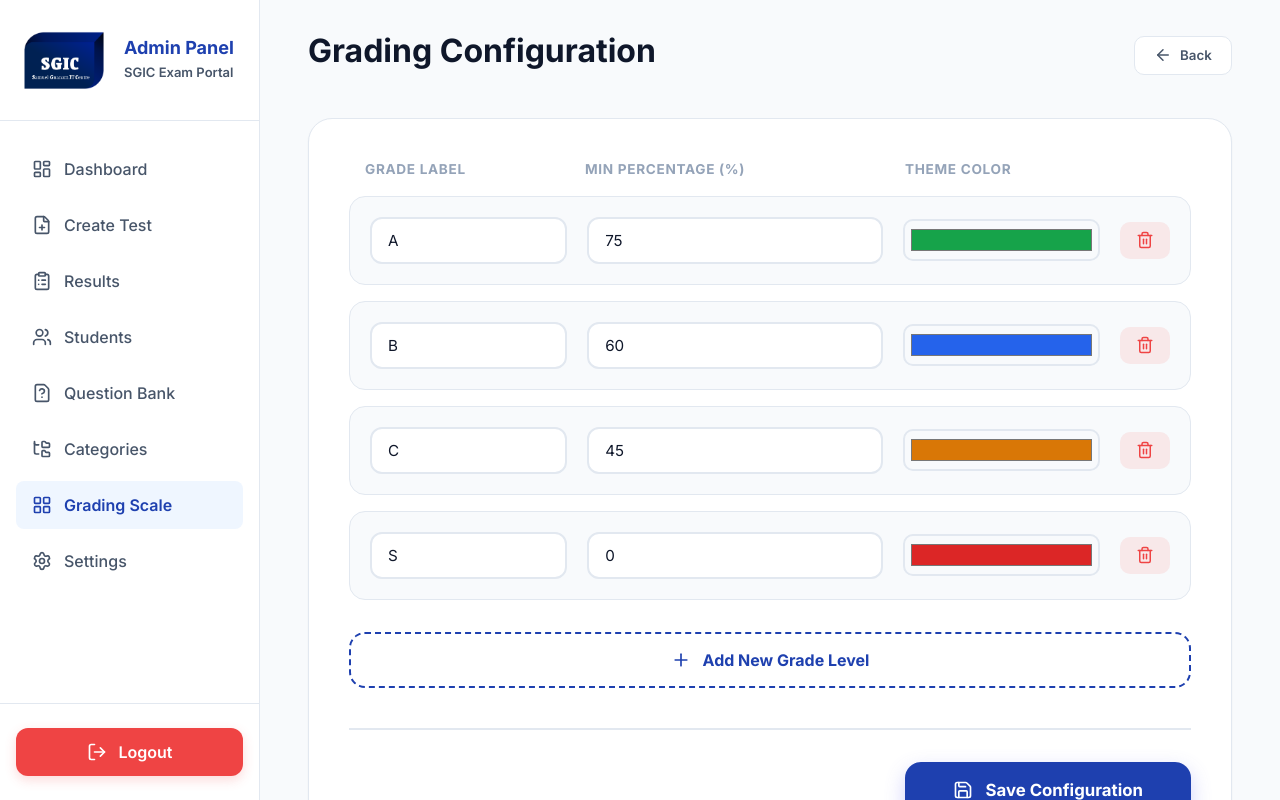
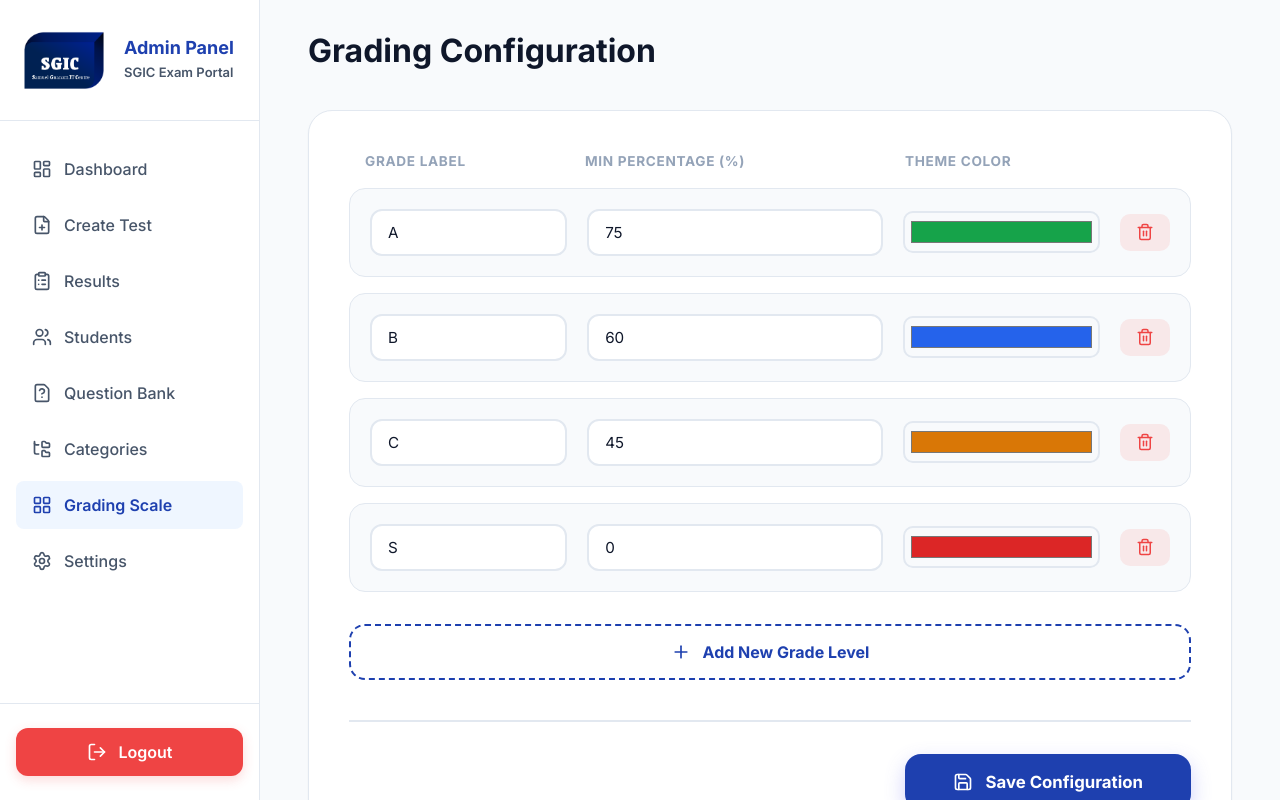
Before and after one commit to sanjeeth1818/SGIC_Online_Exam_System, a React (Vite) app: page /admin/grading in a window 1280 px wide. Built offline with nearby package versions, Linux system fonts and the light colour scheme; no server answers; sample sign-in values are in the browser's storage.

Commit message:
update some defects 15.03.2026 12:54pm

```diff
--- a/src/pages/admin/GradingConfig.jsx
+++ b/src/pages/admin/GradingConfig.jsx
@@ -1,9 +1,7 @@
 import React, { useState, useEffect } from 'react';
-import { LayoutGrid, Save, Plus, Trash2, ArrowLeft } from 'lucide-react';
-import { useNavigate } from 'react-router-dom';
+import { LayoutGrid, Save, Plus, Trash2 } from 'lucide-react';
 
 const GradingConfig = () => {
-    const navigate = useNavigate();
     const [notification, setNotification] = useState(null);
     const [gradingScales, setGradingScales] = useState([
         { gradeLabel: 'A', minScore: 75, colorHex: '#16a34a' },
@@ -78,16 +76,8 @@ const GradingConfig = () => {
                 </div>
             )}
 
-            <div style={{ marginBottom: '2.5rem', display: 'flex', alignItems: 'center', justifyContent: 'space-between' }}>
-                <div>
-                    <h1 style={{ fontSize: '2rem', fontWeight: 800, color: 'var(--text-primary)', marginBottom: '0.5rem' }}>Grading Configuration</h1>
-                </div>
-                <button
-                    onClick={() => navigate(-1)}
-                    style={{ display: 'flex', alignItems: 'center', gap: '0.5rem', padding: '0.6rem 1.2rem', borderRadius: '10px', background: 'var(--bg-surface)', border: '1px solid var(--border)', color: 'var(--text-secondary)', cursor: 'pointer', fontWeight: 600 }}
-                >
-                    <ArrowLeft size={18} /> Back
-                </button>
+            <div style={{ marginBottom: '2.5rem' }}>
+                <h1 style={{ fontSize: '2rem', fontWeight: 800, color: 'var(--text-primary)', marginBottom: '0.5rem' }}>Grading Configuration</h1>
             </div>
 
             <div style={{ background: 'var(--bg-surface)', padding: '2.5rem', borderRadius: '24px', border: '1px solid var(--border)', boxShadow: 'var(--shadow-sm)' }}>
```
